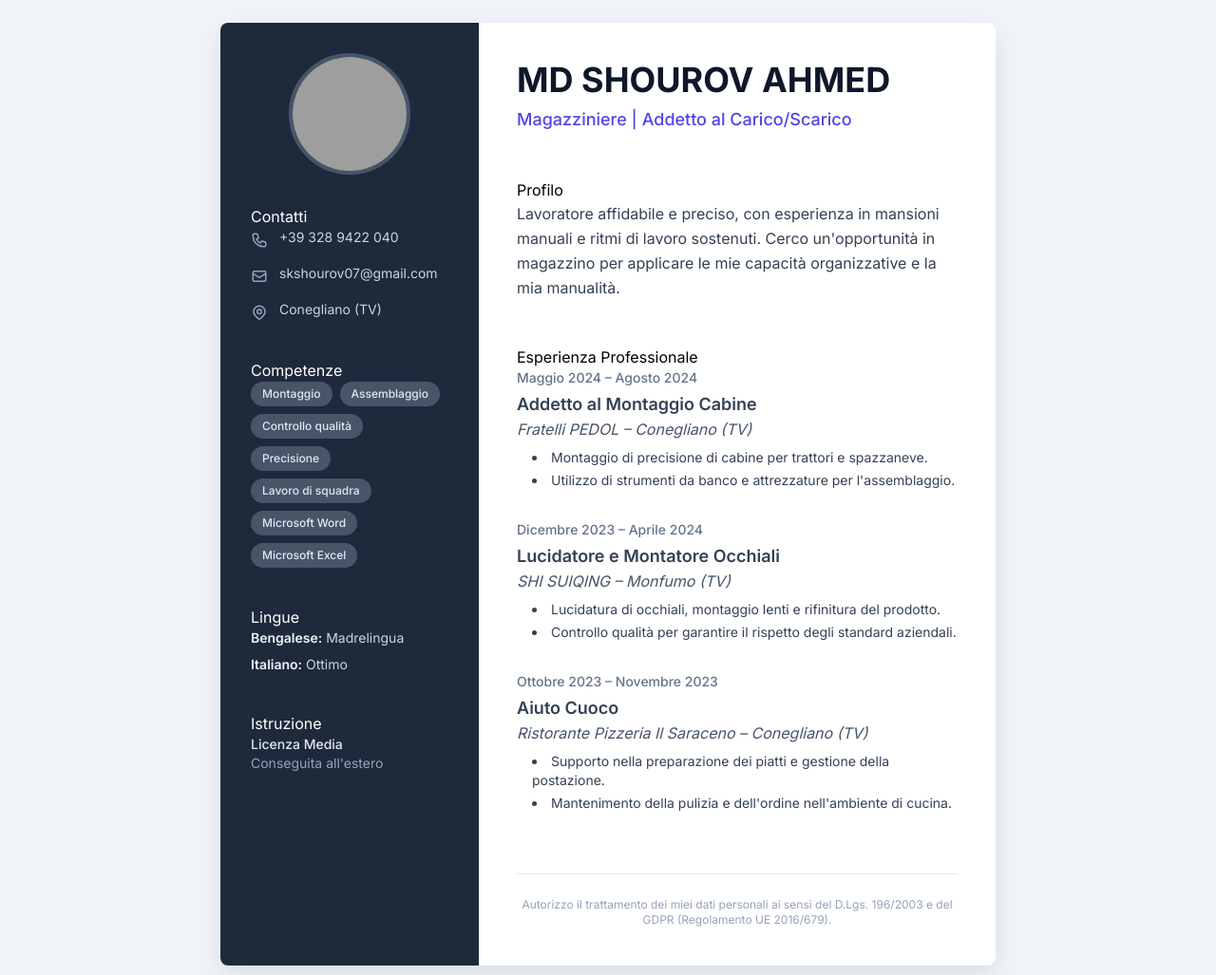
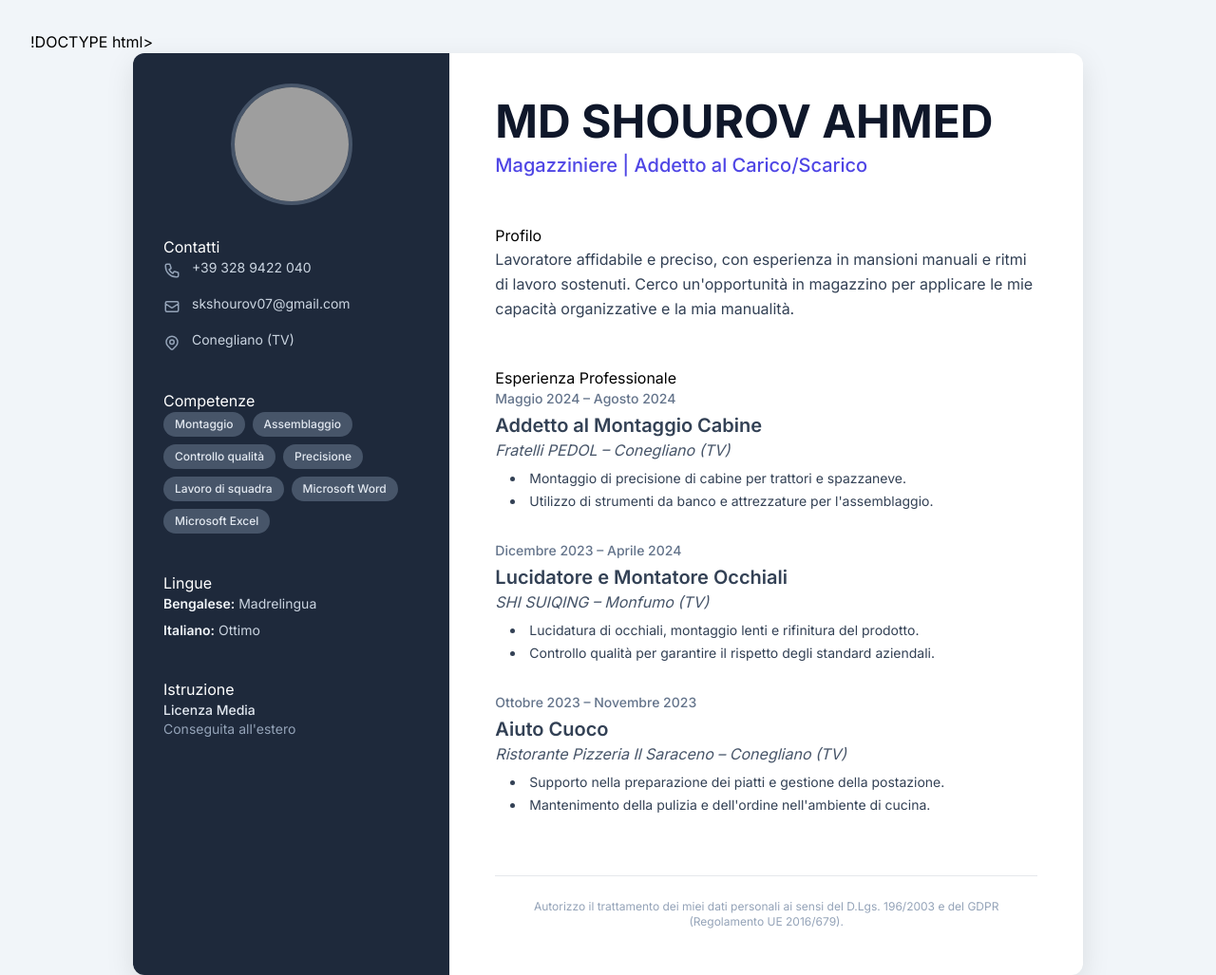
Before and after one commit to islamtarikul67/prova, a plain HTML site: page index.html in a window 1280 px wide. Shown: the top 1027 px of the page at 95% size. Drawn offline with nearby package versions, Linux system fonts and the light colour scheme; grey boxes are pictures that could not be loaded.

Commit message:
Update index.html

```diff
--- a/index.html
+++ b/index.html
@@ -1,4 +1,4 @@
-<!DOCTYPE html>
+!DOCTYPE html>
 <html lang="it">
 <head>
     <meta charset="UTF-8">
@@ -11,15 +11,15 @@
     <link rel="preconnect" href="https://fonts.gstatic.com" crossorigin>
     <link href="https://fonts.googleapis.com/css2?family=Inter:wght@400;500;600;700&display=swap" rel="stylesheet">
     <style>
-        /* Custom styles for an enhanced modern layout optimized for A4 */
+        /* Custom styles for an enhanced modern layout */
         body {
             font-family: 'Inter', sans-serif;
             background-color: #f1f5f9; /* Lighter slate background */
         }
         .cv-container {
-            max-width: 8.5in; /* Standard A4/Letter width for printing */
+            max-width: 1000px;
             box-shadow: 0 10px 30px rgba(0, 0, 0, 0.1);
-            border-radius: 0.5rem; /* Slightly smaller radius for a more formal look */
+            border-radius: 0.75rem;
             overflow: hidden;
         }
         .main-content h2 {
@@ -64,12 +64,12 @@
         }
     </style>
 </head>
-<body class="p-4 sm:p-6">
+<body class="p-8">
 
-    <div class="cv-container mx-auto grid grid-cols-1 md:grid-cols-3 bg-white">
+    <div class="cv-container mx-auto grid grid-cols-3 bg-white">
 
         <!-- Sidebar (Left Column) -->
-        <aside class="md:col-span-1 bg-slate-800 text-white p-8">
+        <aside class="col-span-1 bg-slate-800 text-white p-8">
             <!-- Profile Picture -->
             <div class="flex justify-center mb-8">
                 <img src="https://i.ibb.co/7x12VPz7/7ffbcd9b-5710-4b84-b54f-3ca04a746fdd.jpg"
@@ -128,11 +128,11 @@
         </aside>
 
         <!-- Main Content (Right Column) -->
-        <main class="md:col-span-2 p-8 sm:p-10">
+        <main class="col-span-2 p-12">
             <!-- Header Section -->
             <header class="mb-12">
-                <h1 class="text-4xl font-bold text-slate-900">MD SHOUROV AHMED</h1>
-                <p class="text-lg text-indigo-600 font-medium mt-2">Magazziniere | Addetto al Carico/Scarico</p>
+                <h1 class="text-5xl font-bold text-slate-900">MD SHOUROV AHMED</h1>
+                <p class="text-xl text-indigo-600 font-medium mt-2">Magazziniere | Addetto al Carico/Scarico</p>
             </header>
 
             <!-- Profile Section -->
@@ -150,7 +150,7 @@
                     <!-- Job 1 -->
                     <div>
                         <p class="text-sm text-slate-500 font-medium">Maggio 2024 – Agosto 2024</p>
-                        <h3 class="text-lg job-title mt-1">Addetto al Montaggio Cabine</h3>
+                        <h3 class="text-xl job-title mt-1">Addetto al Montaggio Cabine</h3>
                         <p class="text-slate-600 italic">Fratelli PEDOL – Conegliano (TV)</p>
                         <ul class="list-disc list-inside text-slate-700 mt-2 ml-4 space-y-1 text-sm">
                             <li>Montaggio di precisione di cabine per trattori e spazzaneve.</li>
@@ -160,7 +160,7 @@
                     <!-- Job 2 -->
                     <div>
                         <p class="text-sm text-slate-500 font-medium">Dicembre 2023 – Aprile 2024</p>
-                        <h3 class="text-lg job-title mt-1">Lucidatore e Montatore Occhiali</h3>
+                        <h3 class="text-xl job-title mt-1">Lucidatore e Montatore Occhiali</h3>
                         <p class="text-slate-600 italic">SHI SUIQING – Monfumo (TV)</p>
                         <ul class="list-disc list-inside text-slate-700 mt-2 ml-4 space-y-1 text-sm">
                             <li>Lucidatura di occhiali, montaggio lenti e rifinitura del prodotto.</li>
@@ -170,7 +170,7 @@
                     <!-- Job 3 -->
                     <div>
                         <p class="text-sm text-slate-500 font-medium">Ottobre 2023 – Novembre 2023</p>
-                        <h3 class="text-lg job-title mt-1">Aiuto Cuoco</h3>
+                        <h3 class="text-xl job-title mt-1">Aiuto Cuoco</h3>
                         <p class="text-slate-600 italic">Ristorante Pizzeria Il Saraceno – Conegliano (TV)</p>
                         <ul class="list-disc list-inside text-slate-700 mt-2 ml-4 space-y-1 text-sm">
                             <li>Supporto nella preparazione dei piatti e gestione della postazione.</li>
```
